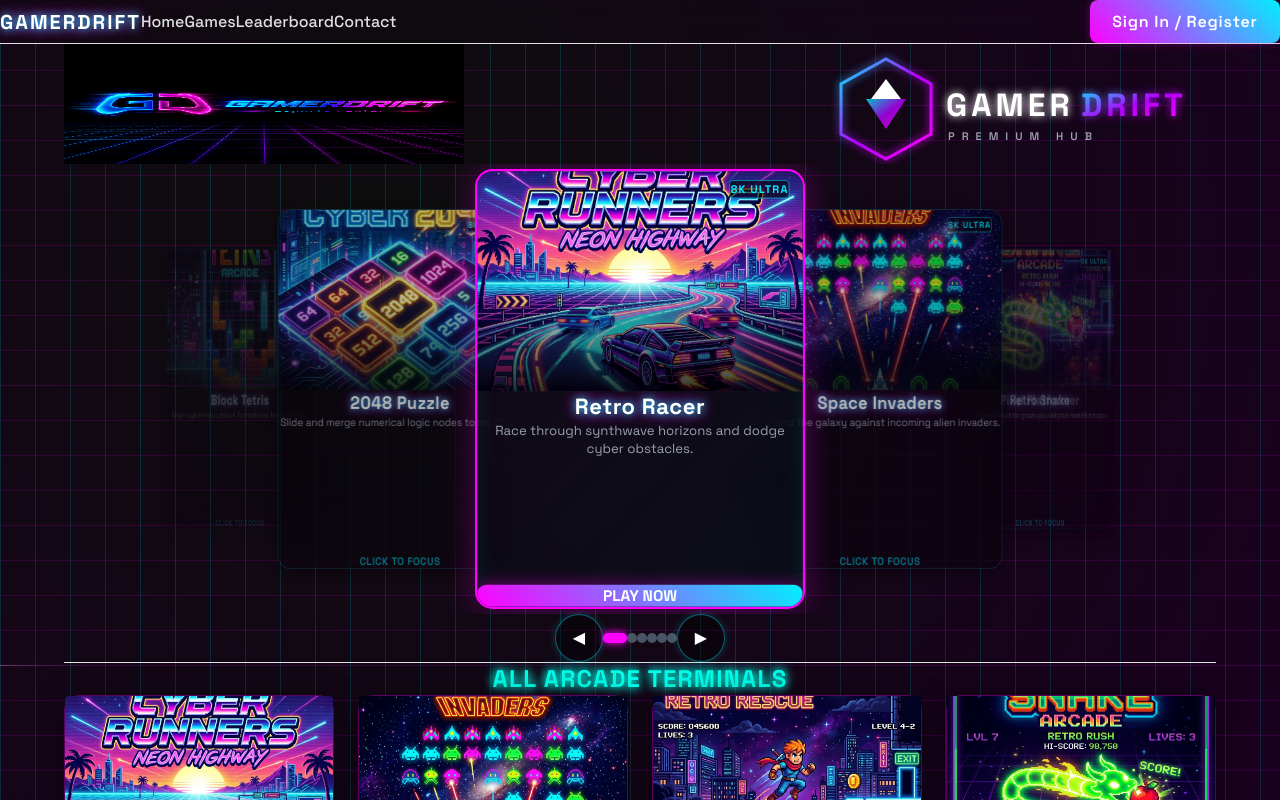
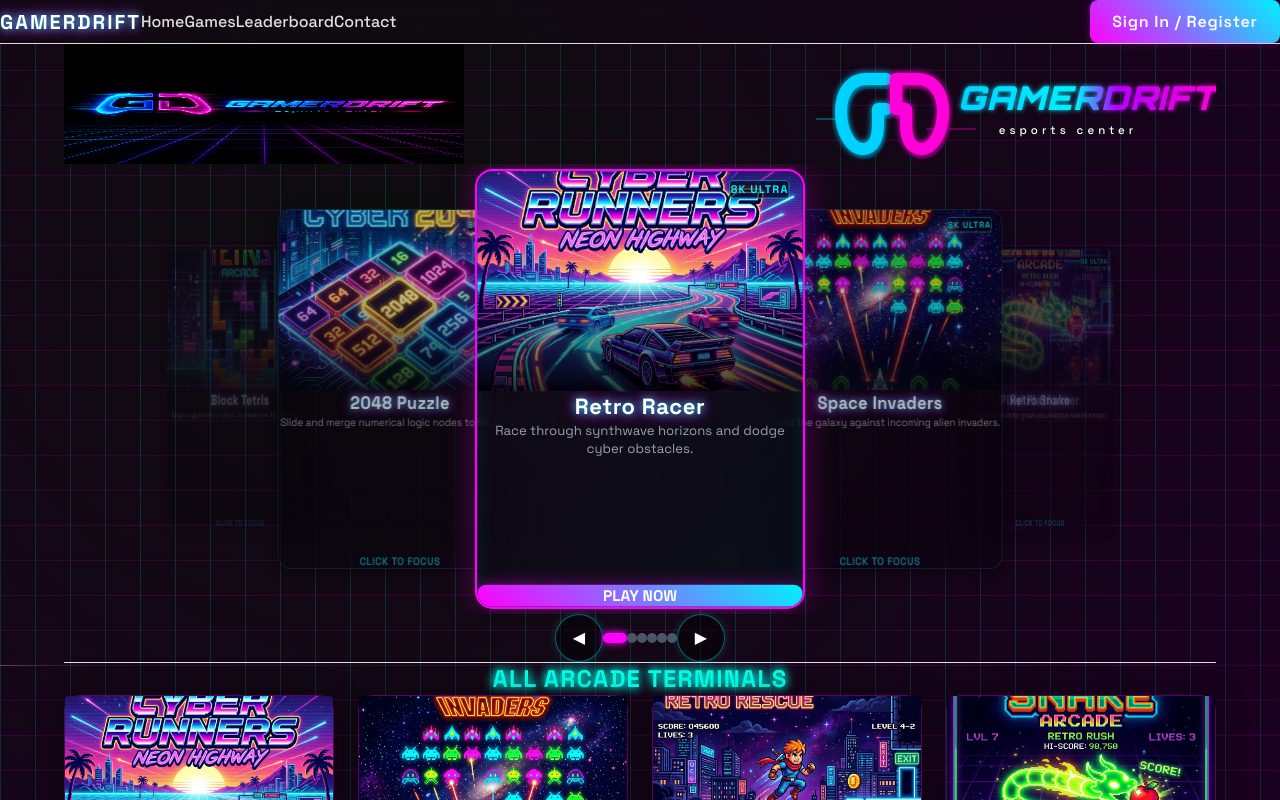
Before and after one commit to gamerdrift/gamerdrift.github.io, a Next.js app: page / in a window 1280 px wide. Built offline with nearby package versions, Linux system fonts and the light colour scheme; no server answers.

Commit message:
Update code-based logo to match trademarked official logo graphic, colors, and font

```diff
--- a/components/GamerDriftLogo.tsx
+++ b/components/GamerDriftLogo.tsx
@@ -14,85 +14,124 @@ export default function GamerDriftLogo() {
       <defs>
         {/* Glow Filters */}
         <filter id="glow-cyan" x="-20%" y="-20%" width="140%" height="140%">
-          <feGaussianBlur stdDeviation="4" result="blur" />
+          <feGaussianBlur stdDeviation="3" result="blur" />
           <feMerge>
             <feMergeNode in="blur" />
             <feMergeNode in="SourceGraphic" />
           </feMerge>
         </filter>
         <filter id="glow-pink" x="-20%" y="-20%" width="140%" height="140%">
-          <feGaussianBlur stdDeviation="4" result="blur" />
+          <feGaussianBlur stdDeviation="3" result="blur" />
+          <feMerge>
+            <feMergeNode in="blur" />
+            <feMergeNode in="SourceGraphic" />
+          </feMerge>
+        </filter>
+        <filter id="glow-text" x="-10%" y="-10%" width="120%" height="120%">
+          <feGaussianBlur stdDeviation="2.5" result="blur" />
           <feMerge>
             <feMergeNode in="blur" />
             <feMergeNode in="SourceGraphic" />
           </feMerge>
         </filter>
         {/* Gradients */}
-        <linearGradient id="cyber-grad" x1="0%" y1="0%" x2="100%" y2="100%">
-          <stop offset="0%" stop-color="#00f0ff" />
-          <stop offset="50%" stop-color="#b400ff" />
-          <stop offset="100%" stop-color="#ff00ff" />
+        <linearGradient id="text-grad" x1="0%" y1="0%" x2="100%" y2="0%">
+          <stop offset="0%" stopColor="#00d2ff" />
+          <stop offset="45%" stopColor="#00f0ff" />
+          <stop offset="60%" stopColor="#b400ff" />
+          <stop offset="100%" stopColor="#ff00d9" />
         </linearGradient>
       </defs>
 
-      {/* Icon Group */}
-      <g transform="translate(20, 10)">
-        {/* Outer Hexagon Crest */}
-        <polygon
-          points="50,5 95,30 95,80 50,105 5,80 5,30"
+      {/* Speed Glitch Lines in Background */}
+      <g transform="translate(15, 10)">
+        <line x1="-15" y1="40" x2="35" y2="40" stroke="#00f0ff" strokeWidth="2.5" opacity="0.65" filter="url(#glow-cyan)" />
+        <line x1="-25" y1="65" x2="15" y2="65" stroke="#00f0ff" strokeWidth="1.5" opacity="0.4" />
+        <line x1="85" y1="35" x2="135" y2="35" stroke="#ff00d9" strokeWidth="2.5" opacity="0.65" filter="url(#glow-pink)" />
+        <line x1="95" y1="75" x2="145" y2="75" stroke="#ff00d9" strokeWidth="1.5" opacity="0.4" />
+      </g>
+
+      {/* Icon Group (G and D Split Controller) */}
+      <g transform="translate(15, 10)">
+        {/* 3D Bevel Shadows Underneath */}
+        <path
+          d="M 55,25 L 35,25 C 20,25 10,38 10,58 C 10,78 20,95 32,95 C 42,95 47,85 47,70 L 47,55 L 55,55"
           fill="none"
-          stroke="url(#cyber-grad)"
-          strokeWidth="3"
+          stroke="#002d47"
+          strokeWidth="12"
+          strokeLinecap="round"
+          strokeLinejoin="round"
+          transform="translate(2, 4)"
+        />
+        <path
+          d="M 65,55 L 75,55 L 75,70 C 75,85 80,95 90,95 C 102,95 112,78 112,58 C 112,38 102,25 87,25 L 65,25 Z"
+          fill="none"
+          stroke="#420038"
+          strokeWidth="12"
+          strokeLinecap="round"
+          strokeLinejoin="round"
+          transform="translate(2, 4)"
+        />
+
+        {/* Foreground Neon Elements */}
+        {/* G - Left Controller Handle (Blue/Cyan) */}
+        <path
+          d="M 55,25 L 35,25 C 20,25 10,38 10,58 C 10,78 20,95 32,95 C 42,95 47,85 47,70 L 47,55 L 55,55"
+          fill="none"
+          stroke="#00d2ff"
+          strokeWidth="12"
+          strokeLinecap="round"
+          strokeLinejoin="round"
+          filter="url(#glow-cyan)"
+        />
+        {/* D - Right Controller Handle (Pink/Magenta) */}
+        <path
+          d="M 65,55 L 75,55 L 75,70 C 75,85 80,95 90,95 C 102,95 112,78 112,58 C 112,38 102,25 87,25 L 65,25 Z"
+          fill="none"
+          stroke="#ff00d9"
+          strokeWidth="12"
+          strokeLinecap="round"
+          strokeLinejoin="round"
           filter="url(#glow-pink)"
         />
-        {/* Inner Gaming Core */}
-        <path d="M 30,45 L 70,45 L 50,75 Z" fill="url(#cyber-grad)" opacity="0.8" />
-        <path d="M 50,25 L 35,45 L 65,45 Z" fill="#ffffff" />
-        {/* Drift Trail Lines */}
-        <line x1="15" y1="90" x2="45" y2="90" stroke="#00f0ff" strokeWidth="4" strokeLinecap="round" filter="url(#glow-cyan)" />
-        <line x1="25" y1="98" x2="55" y2="98" stroke="#ff00ff" strokeWidth="4" strokeLinecap="round" filter="url(#glow-pink)" />
       </g>
 
       {/* Typography Group */}
-      <g transform="translate(130, 72)">
-        {/* Glowing brand text */}
+      <g transform="translate(142, 66)">
+        {/* GAMERDRIFT brand text */}
         <text
           x="0"
           y="0"
+          fontFamily="'Orbitron', 'Space Grotesk', 'Inter', sans-serif"
+          fontWeight="900"
+          fontStyle="italic"
+          fontSize="33"
+          fill="url(#text-grad)"
+          letterSpacing="1"
+          filter="url(#glow-text)"
+        >
+          GAMERDRIFT
+        </text>
+
+        {/* Left Accent Line */}
+        <line x1="0" y1="20" x2="52" y2="20" stroke="#00d2ff" strokeWidth="2.5" strokeLinecap="round" filter="url(#glow-cyan)" />
+
+        {/* esports center subtext */}
+        <text
+          x="110"
+          y="24"
           fontFamily="'Space Grotesk', 'Inter', sans-serif"
-          fontWeight="900"
-          fontSize="32"
+          fontWeight="500"
+          fontSize="11.5"
           fill="#ffffff"
           letterSpacing="4"
-          filter="url(#glow-cyan)"
+          textAnchor="middle"
         >
-          GAMER
-        </text>
-        <text
-          x="135"
-          y="0"
-          fontFamily="'Space Grotesk', 'Inter', sans-serif"
-          fontWeight="900"
-          fontSize="32"
-          fill="url(#cyber-grad)"
-          letterSpacing="4"
-          filter="url(#glow-pink)"
-        >
-          DRIFT
+          esports center
         </text>
 
-        {/* Subtitle */}
-        <text
-          x="2"
-          y="24"
-          fontFamily="'Space Grotesk', 'Inter', sans-serif"
-          fontWeight="600"
-          fontSize="11"
-          fill="#9f9fb5"
-          letterSpacing="7"
-        >
-          PREMIUM HUB
-        </text>
+        {/* Right Accent Line */}
+        <line x1="168" y1="20" x2="220" y2="20" stroke="#ff00d9" strokeWidth="2.5" strokeLinecap="round" filter="url(#glow-pink)" />
       </g>
     </svg>
   );
--- a/styles/cyberpunk.css
+++ b/styles/cyberpunk.css
@@ -1,4 +1,4 @@
-@import url('https://fonts.googleapis.com/css2?family=Space+Grotesk:wght@400;500;600;700&display=swap');
+@import url('https://fonts.googleapis.com/css2?family=Space+Grotesk:wght@400;500;600;700&family=Orbitron:wght@700;900&display=swap');
 
 :root {
   --bg-primary: #0d0d0d;
```
